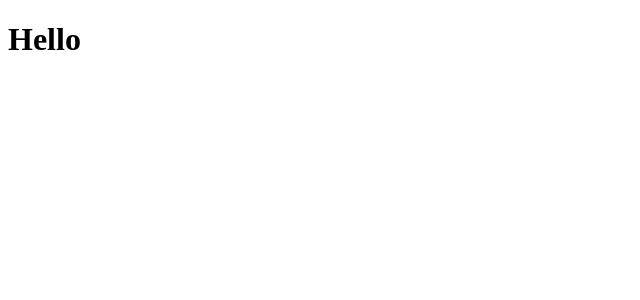
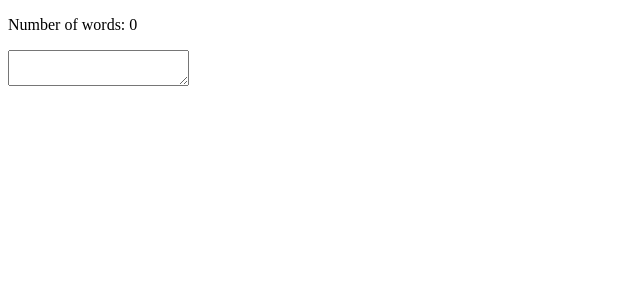
Before and after one commit to stosikmartyna/learning_js, a React (Create React App) app in the folder react_basics/exercises/: page / in a window 1280 px wide. Shown: the top 300 px of the page, without its empty margins (0-640 px from the left). Built offline with nearby package versions, Linux system fonts and the light colour scheme.

Commit message:
Add word counter

```diff
--- a/react_basics/exercises/src/App.js
+++ b/react_basics/exercises/src/App.js
@@ -1,7 +1,8 @@
 import React from 'react';
+import { WordCounter } from './WordCounter/WordCounter';
 
 export const App = () => {
   return (
-    <h1>Hello</h1>
+    <WordCounter />
   );
 }
--- /dev/null
+++ b/react_basics/exercises/src/WordCounter/WordCounter.jsx
@@ -0,0 +1,18 @@
+import React, { useState } from 'react';
+
+export const WordCounter = () => {
+  const [numberOfWords, setNumberOfWords] = useState(0);
+
+  const handleInputChange = (event) => {
+    const value = event.target.value;
+    const words = value.trim().split(/\s+/).length;
+    setNumberOfWords(words);
+  }
+
+  return (
+    <>
+      <p>Number of words: {numberOfWords}</p>
+      <textarea onChange={handleInputChange}></textarea>
+    </>
+  );
+}
```
